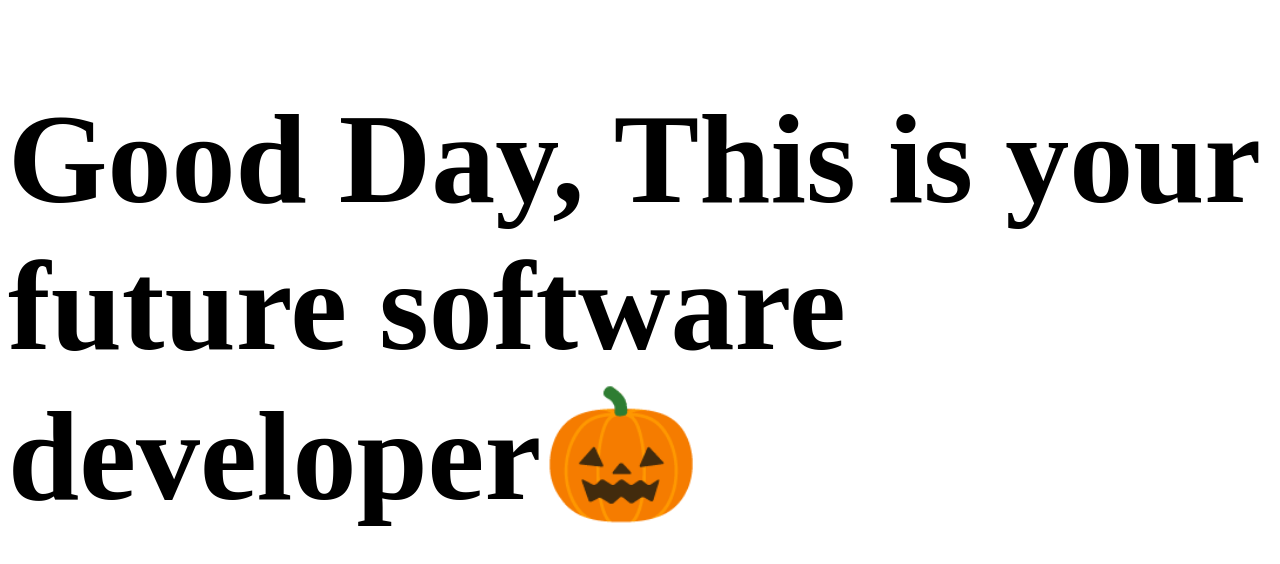
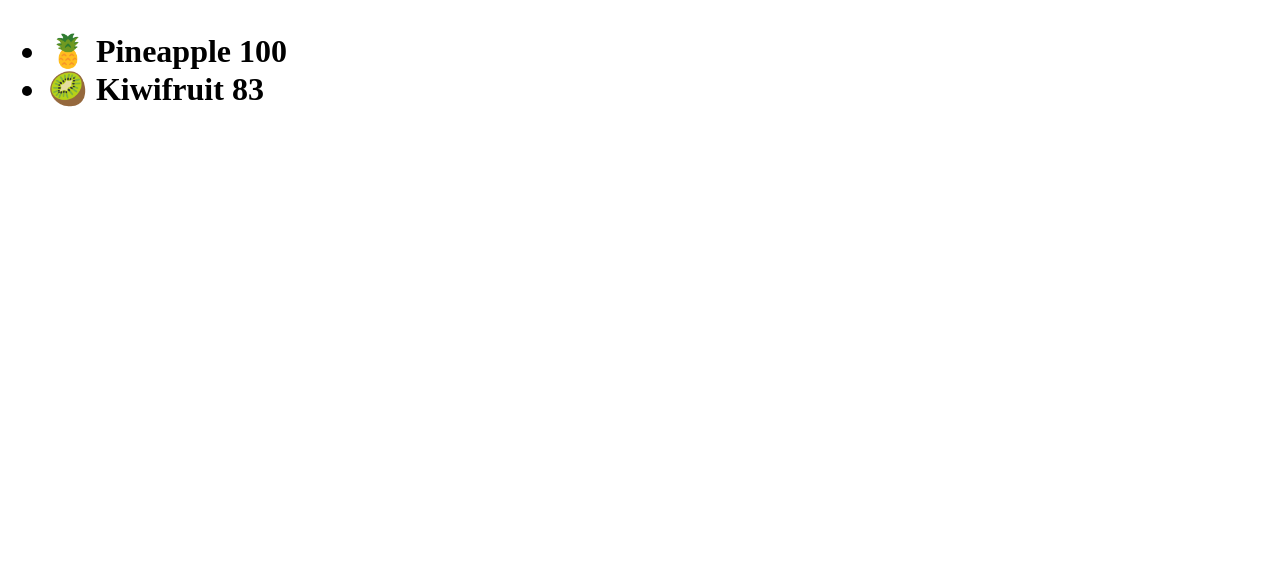
Before and after one commit to DaryllCulas/ReactJS-Practice, a React (Vite) app in the folder 2_CreateReactApp/Sample 1/: page / in a window 1280 px wide. Shown: the top 564 px of the page. Built offline with nearby package versions, Linux system fonts and the light colour scheme.

Commit message:
Conditionally Rendering list items

```diff
--- a/2_CreateReactApp/Sample 1/src/App.jsx
+++ b/2_CreateReactApp/Sample 1/src/App.jsx
@@ -9,7 +9,7 @@ function App() {
   return (
     <div>
       <h1>
-        <TernaryComponentHere />
+        <FruitsObj />
       </h1>
     </div>
   );
--- a/2_CreateReactApp/Sample 1/src/components/fruitsObjComponents.jsx
+++ b/2_CreateReactApp/Sample 1/src/components/fruitsObjComponents.jsx
@@ -1,9 +1,16 @@
 // Rendering components inside a loop here
 function FruitsObjComponents({ figure, name, prices }) {
   return (
-    <li>
-      {figure} {name} = ${prices}
-    </li>
+    <>
+      {/* {figure} {name} = ${prices} */}
+      {prices > 70 ? (
+        <li>
+          {figure} {name} {prices}
+        </li>
+      ) : (
+        " " // if false, it returns empty string
+      )}
+    </>
   );
 }
 
```
